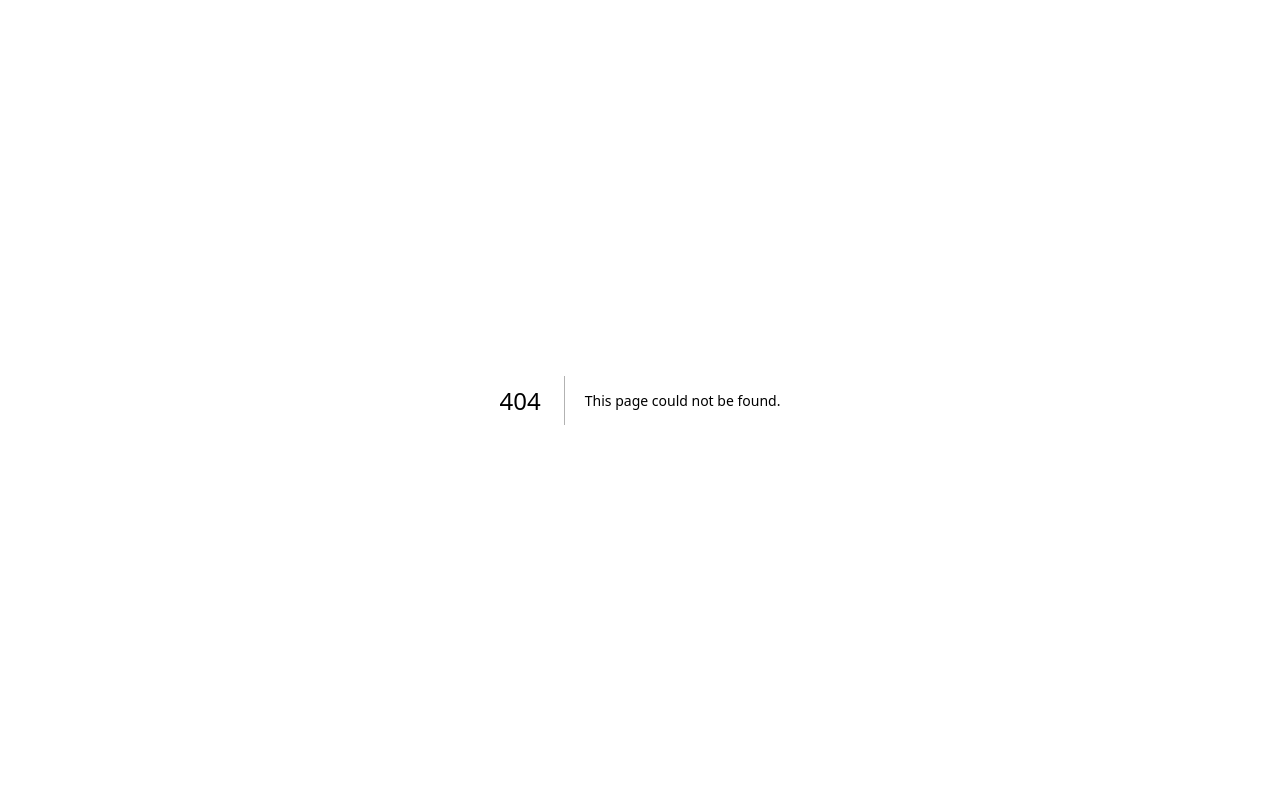
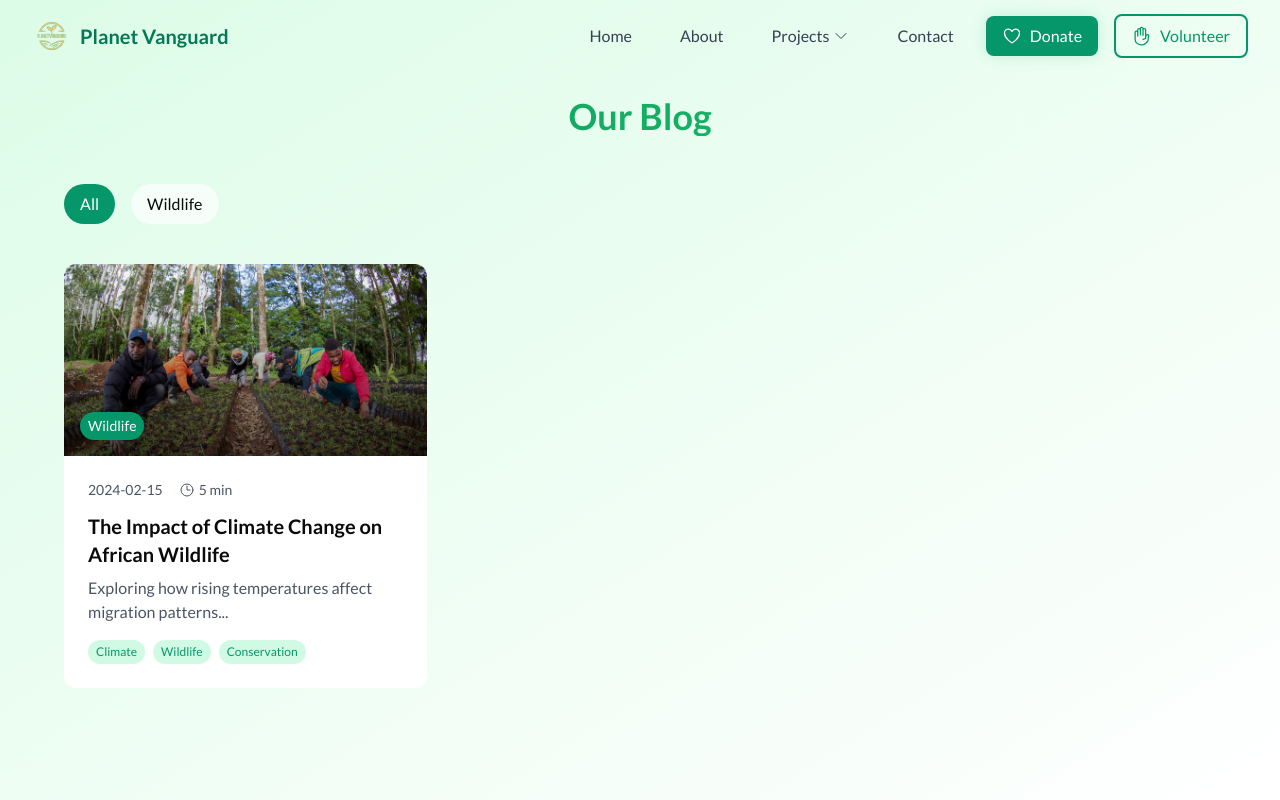
Before and after one commit to Simeon-Azeh/planetvanguard, a Next.js app: page /resources in a window 1280 px wide. Before the commit this address had no page. Shown: the top 800 px of the page. Built offline with nearby package versions, Linux system fonts and the light colour scheme.

Commit message:
Add Blog component and Resource page with header and footer integration

```diff
--- /dev/null
+++ b/src/app/components/Blog.js
@@ -0,0 +1,276 @@
+"use client"
+import React, { useState, useEffect } from 'react';
+import {
+  ClockIcon,
+  TagIcon,
+  ChevronLeftIcon,
+  UserCircleIcon,
+  ShareIcon
+} from '@heroicons/react/24/outline';
+
+const blogPosts = [
+  {
+    id: 1,
+    title: "The Impact of Climate Change on African Wildlife",
+    excerpt: "Exploring how rising temperatures affect migration patterns...",
+    content: [
+      {
+        type: 'paragraph',
+        content: `Climate change continues to reshape our world in profound ways...`
+      },
+      {
+        type: 'image',
+        url: '/project1.jpg',
+        caption: 'Migration patterns of wildebeest affected by climate change'
+      },
+      {
+        type: 'paragraph',
+        content: `Recent studies have shown alarming trends...`
+      },
+      {
+        type: 'subheading',
+        content: 'Impact on Local Ecosystems'
+      },
+      {
+        type: 'paragraph',
+        content: `Local ecosystems are experiencing unprecedented changes...`
+      }
+    ],
+    image: "/project3.jpg",
+    date: "2024-02-15",
+    author: {
+      name: "Jane Smith",
+      role: "Wildlife Researcher",
+      image: "/author1.jpg"
+    },
+    category: "Wildlife",
+    readTime: "5 min",
+    tags: ["Climate", "Wildlife", "Conservation"]
+  },
+  // ... other blog posts
+];
+
+const BlogCard = ({ post, onSelect }) => (
+  <div
+    onClick={onSelect}
+    className="bg-white dark:bg-gray-800/80 rounded-xl overflow-hidden
+       dark:border-gray-700 cursor-pointer
+      transition-all duration-300  hover:scale-[1.02]"
+  >
+    <div className="h-48 relative overflow-hidden">
+      <img
+        src={post.image}
+        alt={post.title}
+        className="w-full h-full object-cover transition-transform duration-500
+          hover:scale-110"
+      />
+      <div className="absolute inset-0 bg-gradient-to-t from-black/50 to-transparent" />
+      <span className="absolute bottom-4 left-4 text-white px-2 py-1 rounded-full
+        text-sm bg-emerald-600">{post.category}</span>
+    </div>
+
+    <div className="p-6">
+      <div className="flex items-center gap-4 text-sm text-gray-600 dark:text-gray-400 mb-3">
+        <span>{post.date}</span>
+        <span className="flex items-center gap-1">
+          <ClockIcon className="w-4 h-4" />
+          {post.readTime}
+        </span>
+      </div>
+
+      <h3 className="text-xl font-bold mb-2">{post.title}</h3>
+      <p className="text-gray-600 dark:text-gray-400 mb-4">{post.excerpt}</p>
+
+      <div className="flex flex-wrap gap-2">
+        {post.tags.map(tag => (
+          <span key={tag} className="text-xs px-2 py-1 rounded-full
+            bg-emerald-100 dark:bg-emerald-900 text-emerald-600 dark:text-emerald-400">
+            {tag}
+          </span>
+        ))}
+      </div>
+    </div>
+  </div>
+);
+
+const FullBlogPost = ({ post, onBack }) => {
+  const [isLoading, setIsLoading] = useState(true);
+  const [readingProgress, setReadingProgress] = useState(0);
+
+  useEffect(() => {
+    // Simulate loading
+    setTimeout(() => setIsLoading(false), 1500);
+
+    // Reading progress
+    const updateReadingProgress = () => {
+      const scrolled = window.scrollY;
+      const height = document.documentElement.scrollHeight - window.innerHeight;
+      setReadingProgress((scrolled / height) * 100);
+    };
+
+    window.addEventListener('scroll', updateReadingProgress);
+    return () => window.removeEventListener('scroll', updateReadingProgress);
+  }, []);
+
+  if (isLoading) {
+    return (
+      <div className="min-h-screen bg-white dark:bg-gray-900 p-8 pt-24 animate-pulse">
+        <div className="max-w-3xl mx-auto space-y-8">
+          <div className="h-8 bg-gray-200 dark:bg-gray-800 rounded w-3/4"></div>
+          <div className="h-64 bg-gray-200 dark:bg-gray-800 rounded"></div>
+          <div className="space-y-4">
+            <div className="h-4 bg-gray-200 dark:bg-gray-800 rounded w-full"></div>
+            <div className="h-4 bg-gray-200 dark:bg-gray-800 rounded w-5/6"></div>
+            <div className="h-4 bg-gray-200 dark:bg-gray-800 rounded w-4/6"></div>
+          </div>
+        </div>
+      </div>
+    );
+  }
+
+  return (
+    <div className="min-h-screen bg-white dark:bg-gray-900">
+      {/* Reading Progress Bar */}
+      <div
+        className="fixed top-0 left-0 h-1 bg-emerald-500 transition-all duration-300"
+        style={{ width: `${readingProgress}%` }}
+      />
+
+      <div className="max-w-3xl mx-auto px-4 py-24">
+        <button
+          onClick={onBack}
+          className="flex items-center gap-2 text-gray-600 hover:text-gray-900
+            dark:text-gray-400 dark:hover:text-white mb-8"
+        >
+          <ChevronLeftIcon className="w-5 h-5" />
+          Back to Blogs
+        </button>
+
+        <article className="prose dark:prose-invert max-w-none">
+          <h1 className="text-4xl font-bold mb-4">{post.title}</h1>
+
+          <div className="flex items-center gap-6 text-sm text-gray-600
+            dark:text-gray-400 mb-8">
+            <div className="flex items-center gap-2">
+              <UserCircleIcon className="w-5 h-5" />
+              <span>{post.author.name}</span>
+            </div>
+            <span>{post.date}</span>
+            <span className="flex items-center gap-1">
+              <ClockIcon className="w-4 h-4" />
+              {post.readTime}
+            </span>
+          </div>
+
+          <img
+            src={post.image}
+            alt={post.title}
+            className="w-full h-[400px] object-cover rounded-xl mb-8"
+          />
+
+          {post.content.map((block, index) => {
+            switch (block.type) {
+              case 'paragraph':
+                return <p key={index}>{block.content}</p>;
+              case 'image':
+                return (
+                  <figure key={index} className="my-8">
+                    <img
+                      src={block.url}
+                      alt={block.caption}
+                      className="w-full rounded-xl"
+                    />
+                    <figcaption className="text-center mt-2 text-sm text-gray-600">
+                      {block.caption}
+                    </figcaption>
+                  </figure>
+                );
+              case 'subheading':
+                return <h2 key={index}>{block.content}</h2>;
+              default:
+                return null;
+            }
+          })}
+        </article>
+
+        <div className="mt-12 pt-8 border-t border-gray-200 dark:border-gray-700">
+          <div className="flex items-center justify-between">
+            <div className="flex items-center gap-4">
+              <img
+                src={post.author.image}
+                alt={post.author.name}
+                className="w-12 h-12 rounded-full"
+              />
+              <div>
+                <h3 className="font-semibold">{post.author.name}</h3>
+                <p className="text-sm text-gray-600 dark:text-gray-400">
+                  {post.author.role}
+                </p>
+              </div>
+            </div>
+            <button className="p-2 rounded-full hover:bg-gray-100 dark:hover:bg-gray-800">
+              <ShareIcon className="w-5 h-5" />
+            </button>
+          </div>
+        </div>
+      </div>
+    </div>
+  );
+};
+
+export default function Blog() {
+  const [selectedPost, setSelectedPost] = useState(null);
+  const [activeCategory, setActiveCategory] = useState('All');
+
+  const categories = ['All', ...new Set(blogPosts.map(post => post.category))];
+
+  const filteredPosts = activeCategory === 'All'
+    ? blogPosts
+    : blogPosts.filter(post => post.category === activeCategory);
+
+  if (selectedPost) {
+    return <FullBlogPost post={selectedPost} onBack={() => setSelectedPost(null)} />;
+  }
+
+  return (
+    <div className="min-h-screen bg-gradient-to-br from-green-100 to-white dark:from-gray-900 dark:to-gray-800
+      relative py-24 md:px-16 px-8 overflow-hidden">
+      {/* Grid Pattern */}
+      <div className="absolute inset-0 bg-grid-gray-200/50 dark:bg-grid-gray-700/25 bg-[length:40px_40px]
+        [mask-image:linear-gradient(to_bottom,white,transparent)]" />
+
+      <div className="relative max-w-7xl mx-auto">
+      <h1 className="text-4xl font-bold text-center mb-12 bg-gradient-to-r
+        from-emerald-600 to-green-500 bg-clip-text text-transparent">
+        Our Blog
+      </h1>
+
+      <div className="flex gap-4 mb-8 overflow-x-auto pb-2">
+        {categories.map(category => (
+          <button
+            key={category}
+            onClick={() => setActiveCategory(category)}
+            className={`px-4 py-2 rounded-full transition-colors
+              ${activeCategory === category
+                ? 'bg-emerald-600 text-white'
+                : 'bg-white/70 dark:bg-gray-800 hover:bg-white dark:hover:bg-gray-700'
+              }`}
+          >
+            {category}
+          </button>
+        ))}
+      </div>
+
+      <div className="grid grid-cols-1 md:grid-cols-2 lg:grid-cols-3 gap-8">
+        {filteredPosts.map(post => (
+          <BlogCard
+            key={post.id}
+            post={post}
+            onSelect={() => setSelectedPost(post)}
+          />
+        ))}
+      </div>
+    </div>
+    </div>
+  );
+}
--- /dev/null
+++ b/src/app/resources/page.js
@@ -0,0 +1,17 @@
+import React from 'react'
+import Header from '../components/header'
+import Blog from '../components/Blog'
+import Footer from '../components/footer'
+
+function ResourcePage() {
+  return (
+    <div>
+
+      <Header />
+      <Blog />
+      <Footer />
+    </div>
+  )
+}
+
+export default ResourcePage
```
